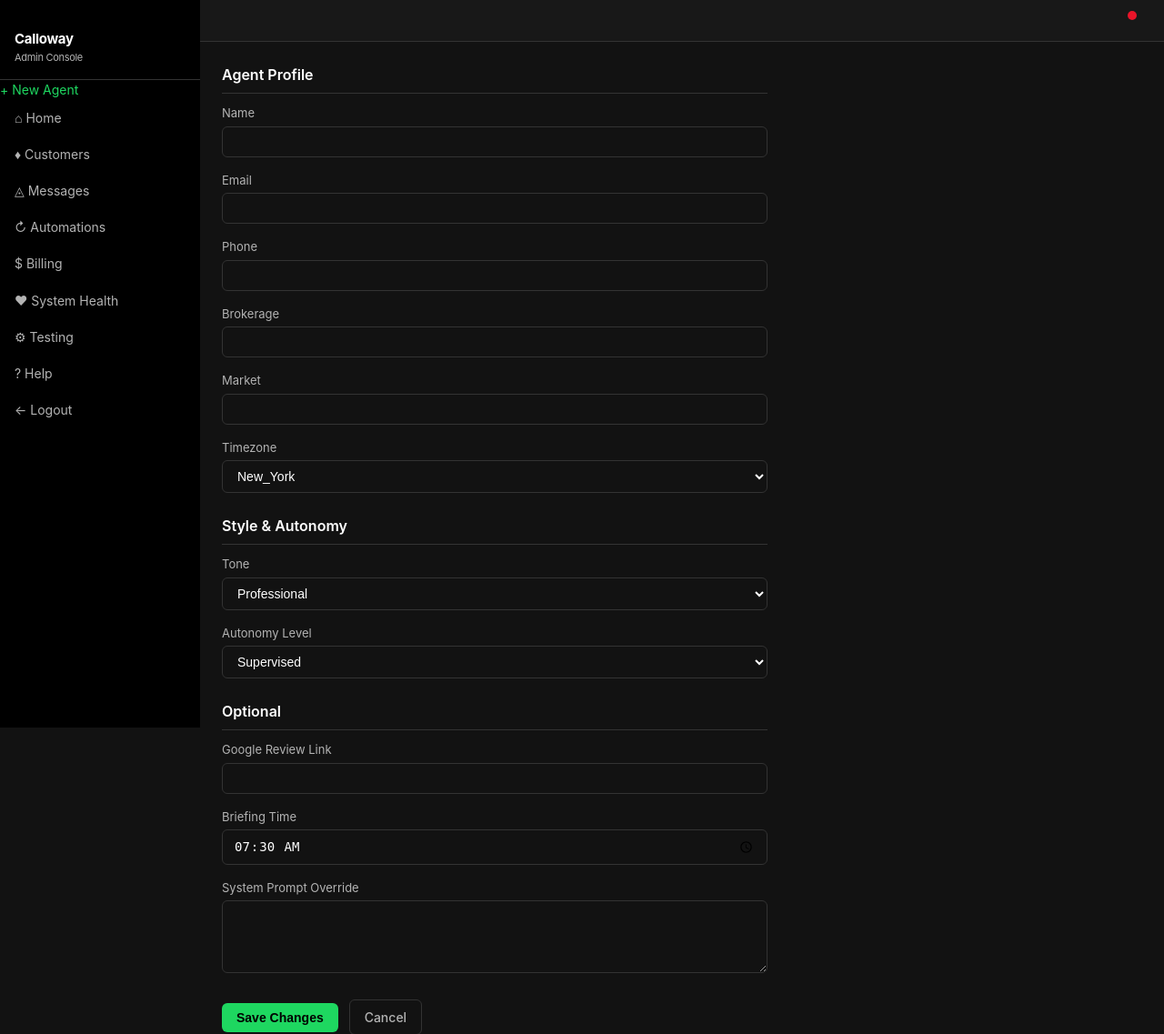
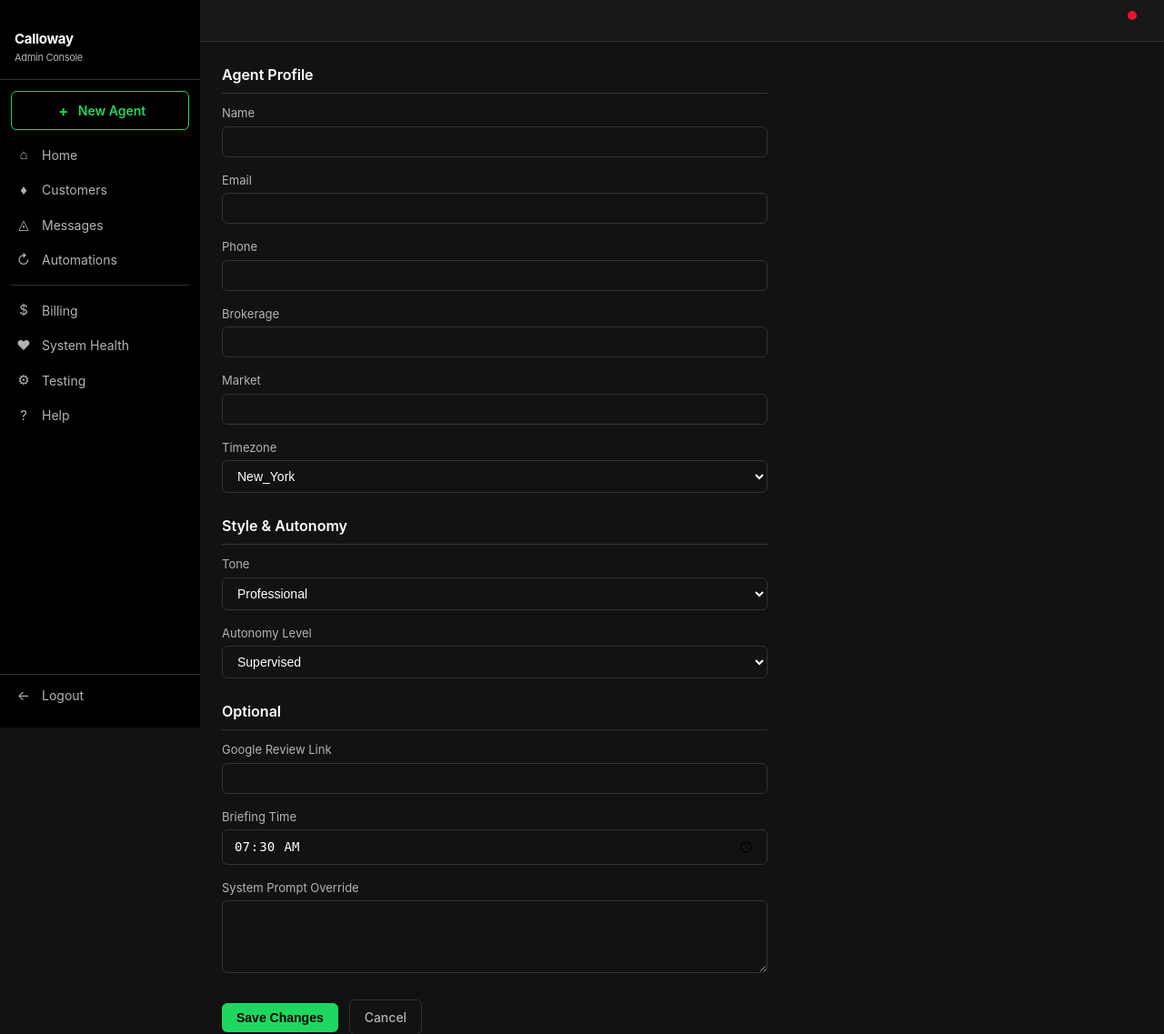
Before and after one commit to kilmerbb/Calloway, a FastAPI app: template app/templates/console/tenant_edit.html in a window 1280 px wide. Shown: the top 1137 px of the page at 91% size. Run offline with FastAPI, Linux system fonts and the light colour scheme; the template is opened without the code that fills it, so the values that code supplies are empty; parts of the project's set-up code (start-up, migrations or seed data) failed here and were passed over; some libraries are stand-ins or nearby versions.

Commit message:
WIP: Continue console overhaul - CSS and backend updates
Ongoing work from parallel engineering agents on style refinements
and console route updates.

https://claude.ai/code/session_01ARsDiXaK8fXweiX4zf3fvr

```diff
--- a/app/api/console.py
+++ b/app/api/console.py
@@ -182,7 +182,7 @@ async def tenant_list(request: Request):
         return JSONResponse([{"id": str(a["id"]), "name": a["name"]} for a in agents])
 
     return _render(request, "tenants.html",
-        page_title="Tenants", active_nav="tenants",
+        page_title="Customers", active_nav="tenants",
         agents=agents, search=search, sort_by=sort_by,
     )
 
@@ -193,7 +193,7 @@ async def tenant_new_form(request: Request):
     if redirect:
         return redirect
     return _render(request, "tenant_new.html",
-        page_title="New Tenant", active_nav="tenants", error=None,
+        page_title="New Customer", active_nav="tenants", error=None,
     )
 
 
@@ -215,7 +215,7 @@ async def tenant_create(request: Request):
         return RedirectResponse(f"/console/tenants/{agent_id}", status_code=303)
     except ValueError as e:
         return _render(request, "tenant_new.html",
-            page_title="New Tenant", active_nav="tenants", error=str(e),
+            page_title="New Customer", active_nav="tenants", error=str(e),
         )
 
 
@@ -231,7 +231,7 @@ async def tenant_detail(request: Request, agent_id: str):
         return RedirectResponse("/console/tenants", status_code=303)
 
     return _render(request, "tenant_detail.html",
-        page_title=f"Tenant: {detail['agent']['name']}",
+        page_title=f"Customer: {detail['agent']['name']}",
         active_nav="tenants", detail=detail,
     )
 
@@ -248,7 +248,7 @@ async def tenant_edit_form(request: Request, agent_id: str):
         return RedirectResponse("/console/tenants", status_code=303)
 
     return _render(request, "tenant_edit.html",
-        page_title=f"Edit: {detail['agent']['name']}",
+        page_title=f"Edit Customer: {detail['agent']['name']}",
         active_nav="tenants", agent=detail["agent"], error=None,
     )
 
@@ -273,7 +273,7 @@ async def tenant_update(request: Request, agent_id: str):
         from app.services.console_queries import async_get_agent_detail
         detail = await async_get_agent_detail(agent_id)
         return _render(request, "tenant_edit.html",
-            page_title=f"Edit: {detail['agent']['name']}",
+            page_title=f"Edit Customer: {detail['agent']['name']}",
             active_nav="tenants", agent=detail["agent"], error=str(e),
         )
 
@@ -330,7 +330,7 @@ async def conversation_list(request: Request):
     search = request.query_params.get("search", "")
 
     return _render(request, "conversations.html",
-        page_title="Conversations", active_nav="conversations",
+        page_title="Messages", active_nav="conversations",
         conversations=await async_get_recent_conversations(
             agent_id=agent_filter or None,
             channel=channel_filter or None,
@@ -373,7 +373,7 @@ async def trigger_list(request: Request):
     agent_filter = request.query_params.get("agent", "")
 
     return _render(request, "triggers.html",
-        page_title="Triggers", active_nav="triggers",
+        page_title="Automations", active_nav="triggers",
         triggers=await async_get_trigger_queue(
             status=status_filter if status_filter != "all" else None,
             agent_id=agent_filter or None,
@@ -485,7 +485,7 @@ async def health_overview(request: Request):
     from app.services.console_queries import async_get_health_overview, async_get_all_agents
 
     return _render(request, "health.html",
-        page_title="Health", active_nav="health",
+        page_title="System Health", active_nav="health",
         health=await async_get_health_overview(),
         agents=await async_get_all_agents(),
     )
@@ -593,5 +593,5 @@ async def user_manual(request: Request):
         return redirect
 
     return _render(request, "manual.html",
-        page_title="User Manual", active_nav="manual",
+        page_title="Help", active_nav="manual",
     )
--- a/app/static/console/style.css
+++ b/app/static/console/style.css
@@ -52,14 +52,110 @@ a:hover { text-decoration: underline; }
 
 .sidebar-logo small { display: block; color: var(--text-muted); font-weight: 400; font-size: 11px; }
 
+/* Sidebar CTA */
+.sidebar-cta {
+    padding: 12px 12px 0 12px;
+}
+
+.btn-new-agent {
+    display: flex;
+    align-items: center;
+    justify-content: center;
+    gap: 6px;
+    width: 100%;
+    padding: 10px 0;
+    border: 1px solid var(--accent);
+    border-radius: 6px;
+    color: var(--accent);
+    font-size: 14px;
+    font-weight: 600;
+    background: transparent;
+    transition: background 0.15s, color 0.15s;
+    cursor: pointer;
+}
+
+.btn-new-agent:hover {
+    background: var(--accent);
+    color: #000;
+    text-decoration: none;
+}
+
+.btn-new-agent:focus-visible {
+    outline: 2px solid var(--accent);
+    outline-offset: 2px;
+}
+
+.btn-new-agent.active {
+    background: rgba(30, 215, 96, 0.15);
+    border-color: var(--accent);
+    color: var(--accent);
+}
+
+.btn-new-agent .nav-icon {
+    font-size: 16px;
+    font-weight: 700;
+    line-height: 1;
+}
+
+/* Nav Groups & Divider */
+.nav-group {
+    padding: 8px 0;
+}
+
+.nav-divider {
+    height: 1px;
+    background: var(--border);
+    margin: 0 12px;
+}
+
+/* Nav Items */
 .nav-item {
-    display: block;
-    padding: 0.6rem 1rem;
+    display: flex;
+    align-items: center;
+    gap: 10px;
+    padding: 8px 16px;
     color: var(--text-muted);
-    transition: background 0.15s;
+    font-size: 14px;
+    font-weight: 400;
+    transition: background 0.15s, color 0.15s;
+    border-right: 2px solid transparent;
 }
-.nav-item:hover { background: var(--bg-hover); color: var(--text); text-decoration: none; }
-.nav-item.active { color: var(--accent); background: rgba(30,215,96,0.1); border-right: 2px solid var(--accent); }
+
+.nav-item:hover {
+    background: var(--bg-hover);
+    color: var(--text);
+    text-decoration: none;
+}
+
+.nav-item.active {
+    color: var(--accent);
+    background: rgba(30, 215, 96, 0.1);
+    border-right-color: var(--accent);
+    font-weight: 500;
+}
+
+.nav-item:focus-visible {
+    outline: 2px solid var(--accent);
+    outline-offset: -2px;
+}
+
+/* Nav Icons */
+.nav-icon {
+    display: inline-flex;
+    align-items: center;
+    justify-content: center;
+    width: 20px;
+    font-size: 15px;
+    text-align: center;
+    flex-shrink: 0;
+}
+
+/* Bottom-Pinned Logout */
+.nav-bottom {
+    margin-top: auto;
+    border-top: 1px solid var(--border);
+    padding-top: 4px;
+}
 
 .main-content {
     margin-left: var(--sidebar-w);
@@ -79,7 +175,7 @@ a:hover { text-decoration: underline; }
     z-index: 10;
 }
 
-.topbar h1 { font-size: 18px; font-weight: 600; }
+.topbar h1 { font-size: 18px; font-weight: 600; letter-spacing: -0.3px; }
 
 .content { padding: 1.5rem; }
 
@@ -100,9 +196,10 @@ a:hover { text-decoration: underline; }
 
 .card {
     background: var(--bg-card);
-    border: 1px solid var(--border);
+    border: none;
     border-radius: 8px;
     padding: 1rem;
+    transition: background-color 0.3s ease;
 }
 .card-label { font-size: 12px; color: var(--text-muted); text-transform: uppercase; letter-spacing: 0.5px; }
 .card-value { font-size: 24px; font-weight: 700; margin-top: 4px; }
```
